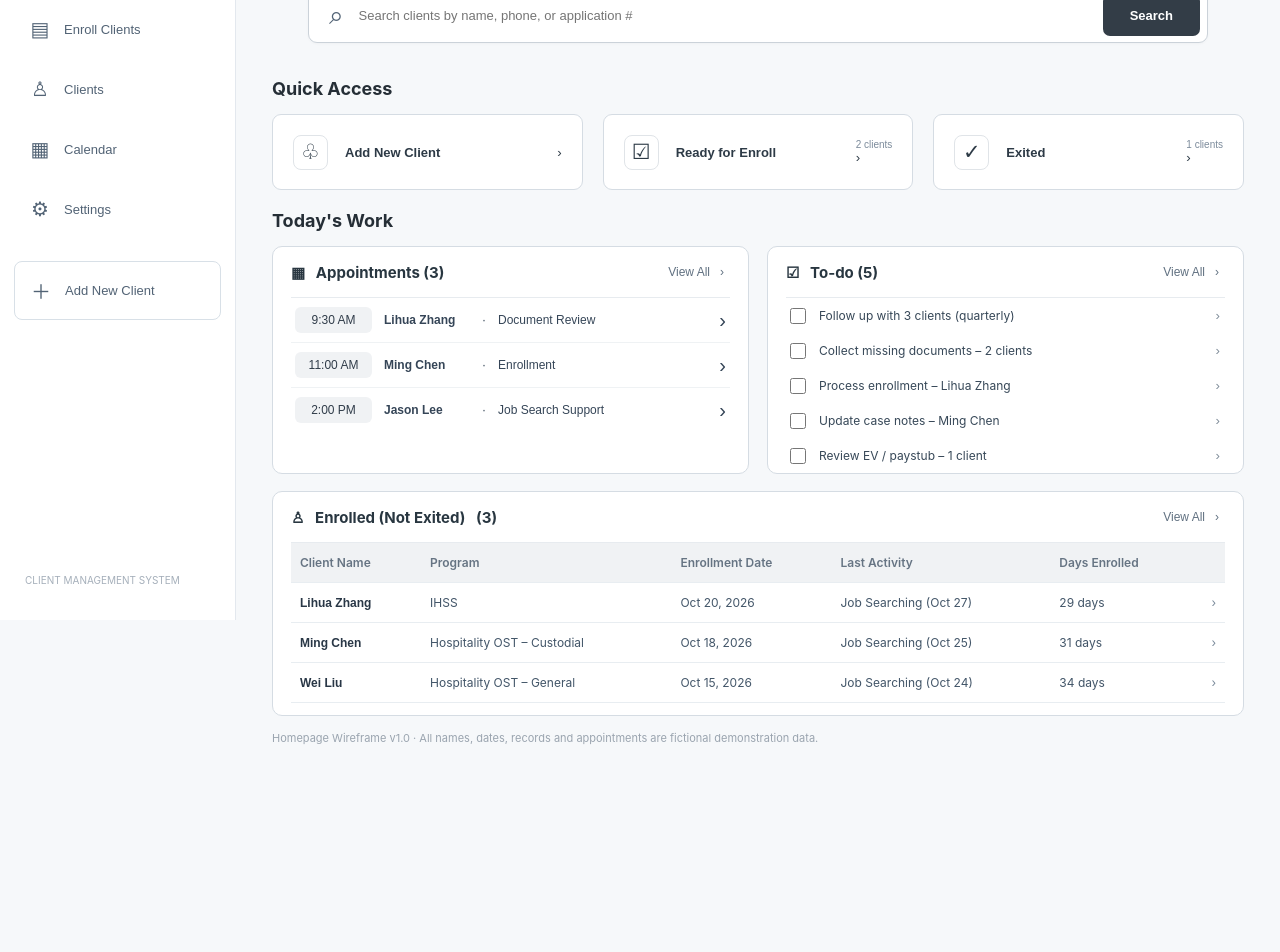
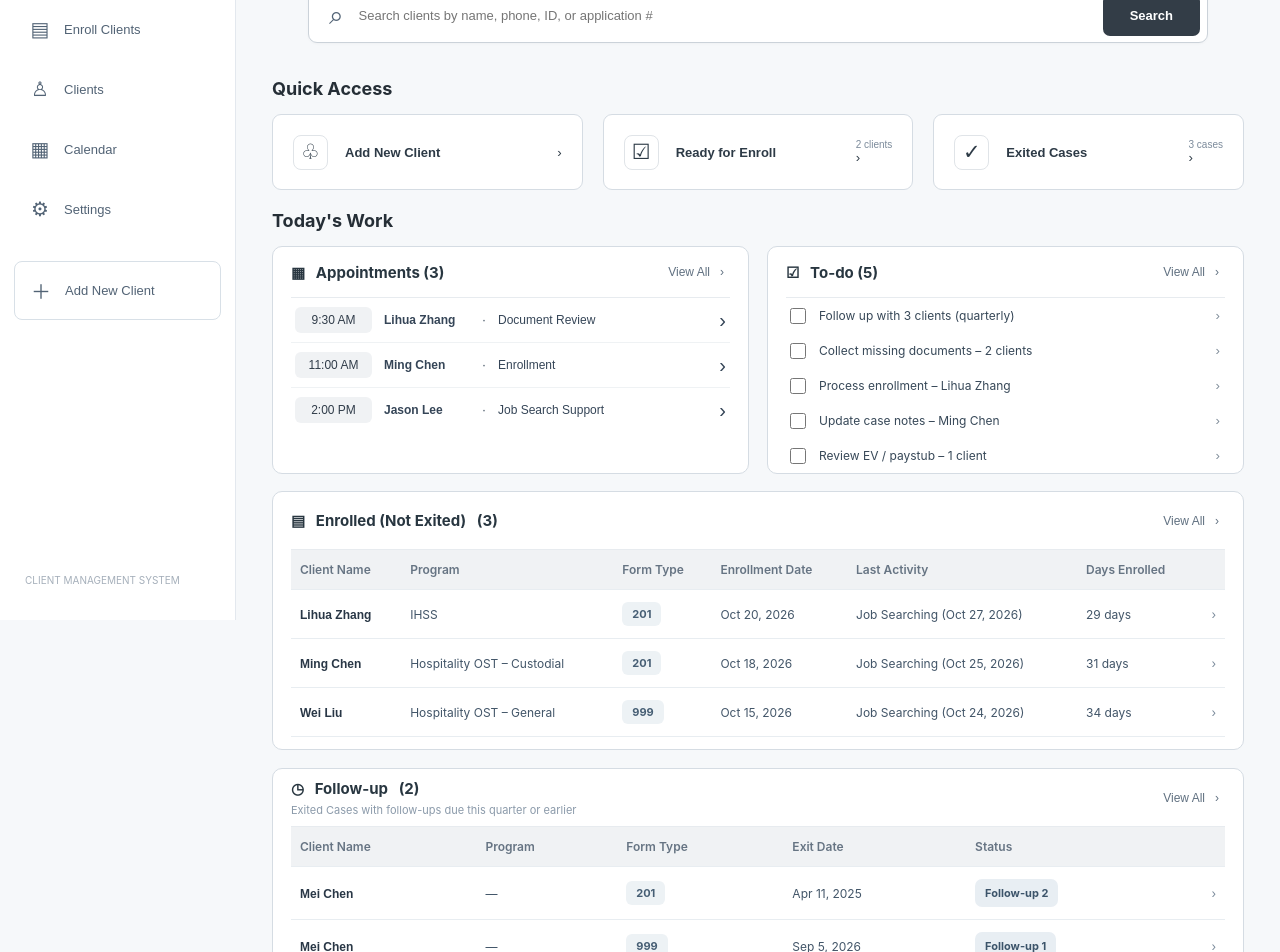
Before and after one commit to Cthrnxy/career-advisor-cms, a React (Vite) app: page / in a window 1280 px wide. Shown: the part 180-1132 px from the top of the page. Before the commit the page ends 960 px from the top, so only its background shows below. Built offline with nearby package versions, Linux system fonts and the light colour scheme.

Commit message:
feat(home): add five-case Enrolled and Follow-up previews with full case list links

```diff
--- a/src/data.js
+++ b/src/data.js
@@ -1,3 +1,4 @@
+import {getCaseStatus} from './caseWorkflow.js';
 export const DOCUMENT_TYPES=['Photo ID','Green Card / Work Permit','SSN Card','EV / Paystub','Client Signature','Employer Signature','Other Documents'];
 export const uid=()=>Math.random().toString(36).slice(2,11);
 export const demoClients=[
@@ -17,5 +18,5 @@ export const demoClients=[
 {id:'DEMO-WEI',name:'Wei Liu',phone:'',email:'wei@example.com',employment:'Employed',status:'In Progress',program:'Hospitality OST – General',docs:[],visits:[],cases:[
 {id:'case-wei-999',form:'999',applicationDate:'2026-10-14',applicationNumber:'SAMPLE-999-WEI',enrollmentDate:'2026-10-15',enrolled:true,activities:[{type:'Job Searching',date:'2026-10-24',note:''}],exit:null,followups:[],fields:{}}]}
 ];
-export const getStatus=c=>!c.enrolled?'Draft':!c.exit?'Enrolled':c.followups.filter(f=>f.date).length>=(c.form==='201'?4:1)?'Complete':c.followups.filter(f=>f.date).length?'Follow-up '+c.followups.filter(f=>f.date).length:'Exited';
+export const getStatus=getCaseStatus;
 export const makeCase=form=>({id:uid(),form,applicationDate:'',applicationNumber:'',enrollmentDate:'',enrolled:false,activities:[],exit:null,followups:[],fields:{}});
--- a/src/features/home/HomeDashboard.jsx
+++ b/src/features/home/HomeDashboard.jsx
@@ -1,33 +1,33 @@
 import React,{useMemo,useState} from 'react';
-import {getStatus} from '../../data.js';
+import {enrolledCases,dueFollowupCases} from '../../caseWorkflow.js';
 import {homepageAppointments,homepageTodos} from './homeDemo.js';
 import './home.css';
-
 const formatDay=iso=>iso?new Date(iso+'T12:00:00').toLocaleDateString('en-US',{month:'short',day:'numeric',year:'numeric'}):'—';
-const daysSince=iso=>{if(!iso)return '—';const a=new Date(iso+'T12:00:00');const now=new Date();now.setHours(12,0,0,0);return Math.max(0,Math.round((now-a)/86400000))+' days';};
-const searchText=c=>([c.name,c.id,c.phone,...(c.cases||[]).map(x=>x.applicationNumber)].join(' ')).toLowerCase();
-export default function HomeDashboard({clients,onOpenClient,onSearch,onAddClient,onReady,onExited,onEnrolled,onCalendar}){
+const daysSince=iso=>{if(!iso)return '—';const start=new Date(iso+'T12:00:00');const now=new Date();now.setHours(12,0,0,0);return Math.max(0,Math.round((now-start)/86400000))+' days';};
+const searchText=c=>([c.name,c.id,c.phone,...(c.cases||[]).map(r=>r.applicationNumber)].join(' ')).toLowerCase();
+export default function HomeDashboard({clients,onOpenClient,onOpenCase,onSearch,onAddClient,onReady,onExited,onEnrolled,onFollowups,onCalendar}){
  const [search,setSearch]=useState('');
  const [focus,setFocus]=useState(false);
  const [done,setDone]=useState({});
-  const suggestion=useMemo(()=>search.trim()?clients.filter(c=>searchText(c).includes(search.trim().toLowerCase())).slice(0,6):[],[clients,search]);
-  const enrolled=useMemo(()=>clients.flatMap(c=>(c.cases||[]).filter(r=>getStatus(r)==='Enrolled').map(r=>({client:c,record:r}))).sort((a,b)=>(b.record.enrollmentDate||'').localeCompare(a.record.enrollmentDate||'')),[clients]);
+ const suggestions=useMemo(()=>search.trim()?clients.filter(c=>searchText(c).includes(search.trim().toLowerCase())).slice(0,6):[],[clients,search]);
+ const enrolled=useMemo(()=>enrolledCases(clients),[clients]);
+ const followups=dueFollowupCases(clients);
  const ready=clients.filter(c=>c.status==='Ready for Enroll').length;
-  const exited=clients.filter(c=>(c.cases||[]).some(r=>getStatus(r)==='Exited')).length;
-  const submit=e=>{e.preventDefault();setFocus(false);onSearch(search.trim())};
+ const exited=clients.flatMap(c=>(c.cases||[]).filter(r=>Boolean(r.exit?.date))).length;
+ const submit=e=>{e.preventDefault();setFocus(false);onSearch(search.trim());};
  return <div className="home-v1">
   <div className="home-hero">
    <div className="home-greeting"><h1>Good morning, Catherine</h1><p>Find a client or continue today's work.</p></div>
    <form className="home-search-wrap" onSubmit={submit}>
-        <div className="home-searchbar"><span className="home-search-icon" aria-hidden="true">⌕</span><input aria-label="Search clients" autoComplete="off" value={search} onChange={e=>setSearch(e.target.value)} onFocus={()=>setFocus(true)} onBlur={()=>setTimeout(()=>setFocus(false),140)} placeholder="Search clients by name, phone, or application #"/><button type="submit">Search</button></div>
-        {focus&&search.trim()&&<div className="home-suggestions" role="listbox" aria-label="Matching clients">{suggestion.length?suggestion.map(c=><button type="button" className="home-suggest" key={c.id} onMouseDown={e=>e.preventDefault()} onClick={()=>{setSearch('');setFocus(false);onOpenClient(c.id)}}><span className="home-person">♙</span><b>{c.name}</b><span className="home-suggest-detail">{c.id} · {c.phone||'No phone'}</span><span className="home-pill">{c.cases?.some(r=>getStatus(r)==='Enrolled')?'Enrolled':c.status}</span><span aria-hidden="true">›</span></button>):<p className="home-noresults">No matching clients. Use Search to open the client list.</p>}</div>}
+    <div className="home-searchbar"><span className="home-search-icon" aria-hidden="true">⌕</span><input aria-label="Search clients" autoComplete="off" value={search} onChange={e=>setSearch(e.target.value)} onFocus={()=>setFocus(true)} onBlur={()=>setTimeout(()=>setFocus(false),140)} placeholder="Search clients by name, phone, ID, or application #"/><button type="submit">Search</button></div>
+    {focus&&search.trim()&&<div className="home-suggestions" role="listbox" aria-label="Matching clients">{suggestions.length?suggestions.map(c=><button type="button" className="home-suggest" key={c.id} onMouseDown={e=>e.preventDefault()} onClick={()=>{setSearch('');setFocus(false);onOpenClient(c.id)}}><span className="home-person">♙</span><b>{c.name}</b><span className="home-suggest-detail">{c.id} · {c.phone||'No phone'}</span><span className="home-pill">{c.status||'Client'}</span><span aria-hidden="true">›</span></button>):<p className="home-noresults">No matching clients. Use Search to open the client list.</p>}</div>}
    </form>
   </div>
   <div className="home-heading"><h2>Quick Access</h2></div>
   <div className="home-shortcuts">
    <button onClick={onAddClient}><span className="home-short-icon">♧</span><b>Add New Client</b><span>›</span></button>
    <button onClick={onReady}><span className="home-short-icon">☑</span><b>Ready for Enroll</b><span className="home-short-end"><small>{ready} clients</small> ›</span></button>
-      <button onClick={onExited}><span className="home-short-icon">✓</span><b>Exited</b><span className="home-short-end"><small>{exited} clients</small> ›</span></button>
+   <button onClick={onExited}><span className="home-short-icon">✓</span><b>Exited Cases</b><span className="home-short-end"><small>{exited} cases</small> ›</span></button>
   </div>
   <div className="home-heading"><h2>Today's Work</h2></div>
   <div className="home-workgrid">
@@ -41,9 +41,21 @@ export default function HomeDashboard({clients,onOpenClient,onSearch,onAddClient
    </section>
   </div>
   <section className="home-panel home-enrolled">
-      <div className="home-panelhead"><h3>♙ &nbsp; Enrolled (Not Exited) &nbsp; ({enrolled.length})</h3><button onClick={onEnrolled}>View All &nbsp; ›</button></div>
-      <div className="home-table-scroll"><table><thead><tr><th>Client Name</th><th>Program</th><th>Enrollment Date</th><th>Last Activity</th><th>Days Enrolled</th><th></th></tr></thead><tbody>{enrolled.length?enrolled.map(({client,record})=>{const a=[...(record.activities||[])].filter(v=>v.date).sort((x,y)=>y.date.localeCompare(x.date))[0];return <tr key={record.id} onClick={()=>onOpenClient(client.id)}><td><button className="home-client-link" onClick={()=>onOpenClient(client.id)}>{client.name}</button></td><td>{client.program||'—'}</td><td>{formatDay(record.enrollmentDate)}</td><td>{a?a.type+' ('+new Date(a.date+'T12:00:00').toLocaleDateString('en-US',{month:'short',day:'numeric'})+')':'—'}</td><td>{daysSince(record.enrollmentDate)}</td><td className="home-arrow">›</td></tr>}):<tr><td colSpan="6">No active enrolled clients in the demo.</td></tr>}</tbody></table></div>
+   <div className="home-panelhead"><h3>▤ &nbsp; Enrolled (Not Exited) &nbsp; ({enrolled.length})</h3><button onClick={onEnrolled}>View All &nbsp; ›</button></div>
+   <div className="home-table-scroll"><table><thead><tr><th>Client Name</th><th>Program</th><th>Form Type</th><th>Enrollment Date</th><th>Last Activity</th><th>Days Enrolled</th><th></th></tr></thead><tbody>
+    {enrolled.length?enrolled.slice(0,5).map(({client,record})=>{const activity=[...(record.activities||[])].filter(a=>a.date).sort((a,b)=>b.date.localeCompare(a.date))[0];return <tr key={client.id+':'+record.id} onClick={()=>onOpenCase(record,client.id)}><td><button type="button" className="home-client-link" onClick={e=>{e.stopPropagation();onOpenCase(record,client.id)}}>{client.name}</button></td><td>{record.program||client.program||'—'}</td><td><span className="home-form-chip">{record.form}</span></td><td>{formatDay(record.enrollmentDate)}</td><td>{activity?activity.type+' ('+formatDay(activity.date)+')':'—'}</td><td>{daysSince(record.enrollmentDate)}</td><td className="home-arrow">›</td></tr>}):
+    <tr><td colSpan="7" className="home-empty">No enrolled Cases currently awaiting Exit.</td></tr>}
+   </tbody></table></div>
+   {enrolled.length>5&&<div className="home-table-footer">Showing 5 of {enrolled.length} Cases</div>}
   </section>
-    <p className="home-demo-disclaimer">Homepage Wireframe v1.0 · All names, dates, records and appointments are fictional demonstration data.</p>
+  <section className="home-panel home-enrolled home-followups">
+   <div className="home-panelhead"><div><h3>◷ &nbsp; Follow-up &nbsp; ({followups.length})</h3><p>Exited Cases with follow-ups due this quarter or earlier</p></div><button onClick={onFollowups}>View All &nbsp; ›</button></div>
+   <div className="home-table-scroll"><table className="home-follow-table"><thead><tr><th>Client Name</th><th>Program</th><th>Form Type</th><th>Exit Date</th><th>Status</th><th></th></tr></thead><tbody>
+    {followups.length?followups.slice(0,5).map(({client,record,round})=><tr key={client.id+':'+record.id} onClick={()=>onOpenCase(record,client.id)}><td><button type="button" className="home-client-link" onClick={e=>{e.stopPropagation();onOpenCase(record,client.id)}}>{client.name}</button></td><td>{record.program||client.program||'—'}</td><td><span className="home-form-chip">{record.form}</span></td><td>{formatDay(record.exit.date)}</td><td><span className="home-stage-chip">Follow-up {round}</span></td><td className="home-arrow">›</td></tr>):
+    <tr><td colSpan="6" className="home-empty">No Follow-up Cases due at the moment. The next round appears when its quarter begins.</td></tr>}
+   </tbody></table></div>
+   {followups.length>5&&<div className="home-table-footer">Showing 5 of {followups.length} Cases</div>}
+  </section>
+  <p className="home-demo-disclaimer">Homepage v2.0 · All names, dates, records, and appointments are synthetic demo data.</p>
  </div>;
 }
```
Also changed, not shown: src/features/home/home.css, 1 other file (tests, documents, lock files or other folders). Lines whose indentation alone changed are shown as unchanged.
